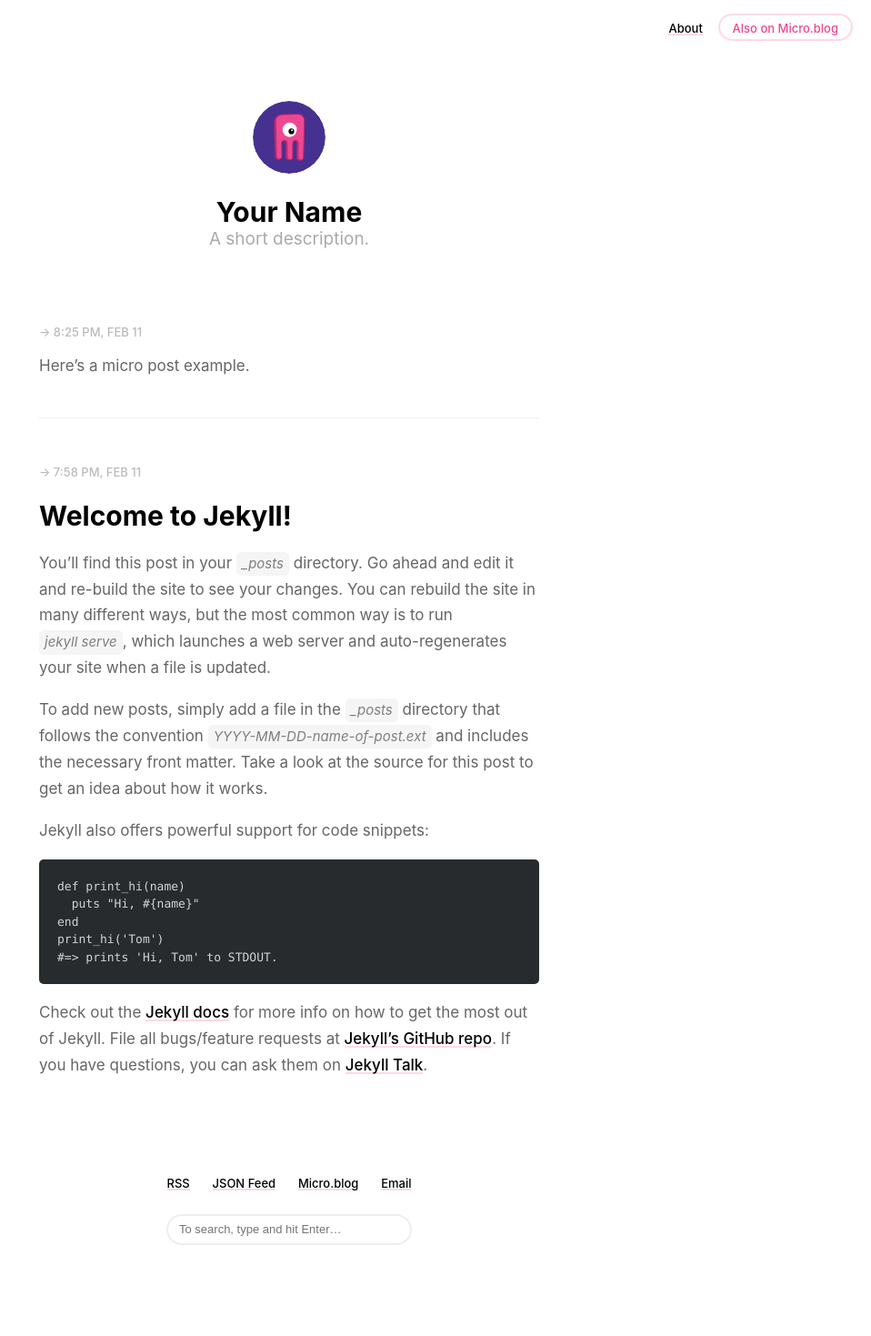
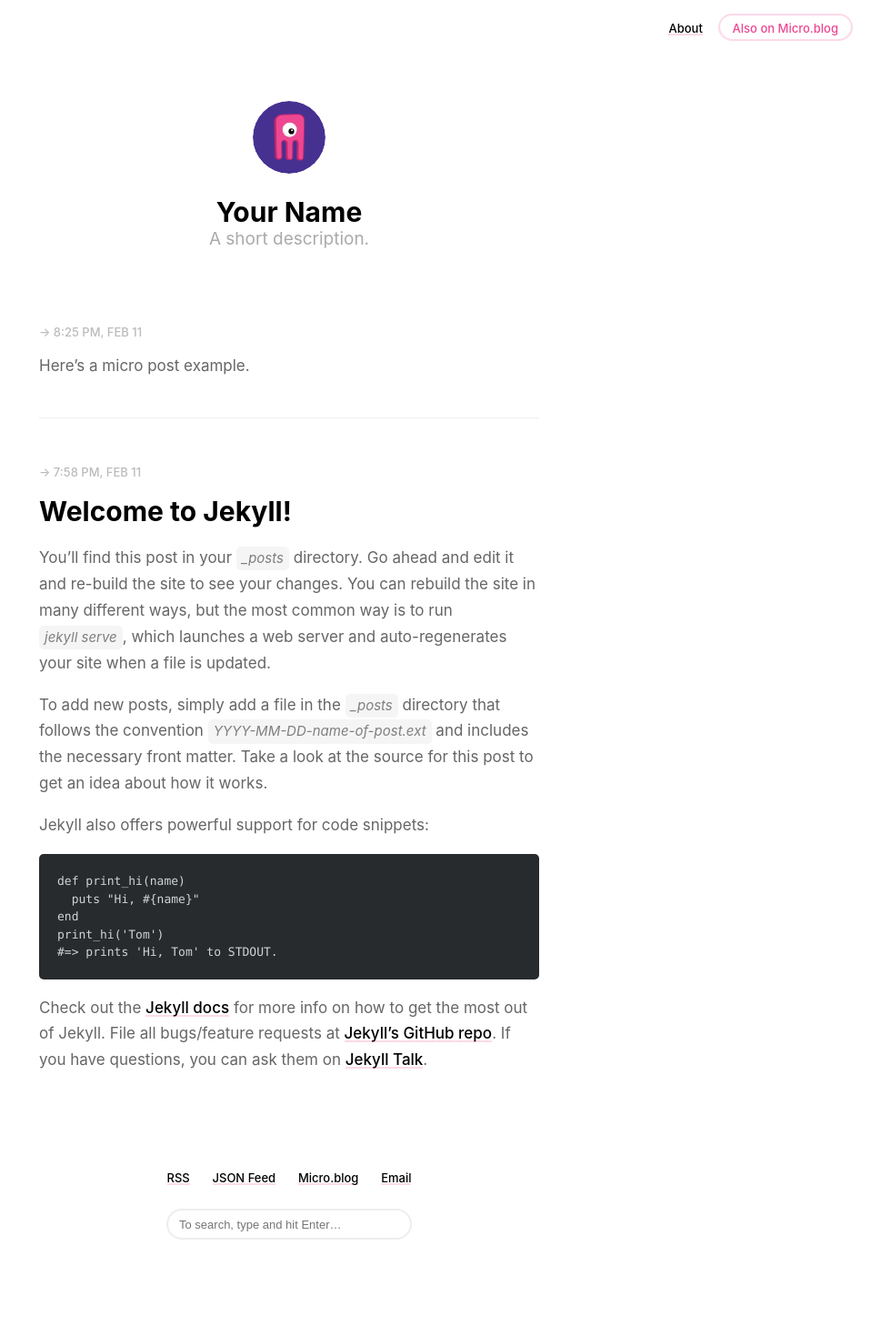
Before and after one commit to microdotblog/theme-marfa, a Jekyll site: the page built from index.html, in a window 1280 px wide. Shown: the whole page at 91% size, without its empty margins (322-1280 px from the left). Built offline with Jekyll 4.4.1, drawn with Linux system fonts in a browser that asks for light colours; the list of posts is cut into pages by our own code.

Commit message:
Fix #post-link H1 line-height

```diff
--- a/assets/css/style.css
+++ b/assets/css/style.css
@@ -314,7 +314,7 @@ Post List
 
 #post-list h1 {
 	padding-top: 17px;
-	margin-bottom: -5px;
+	line-height: 1.35;
 }
 
 #footer {
```
